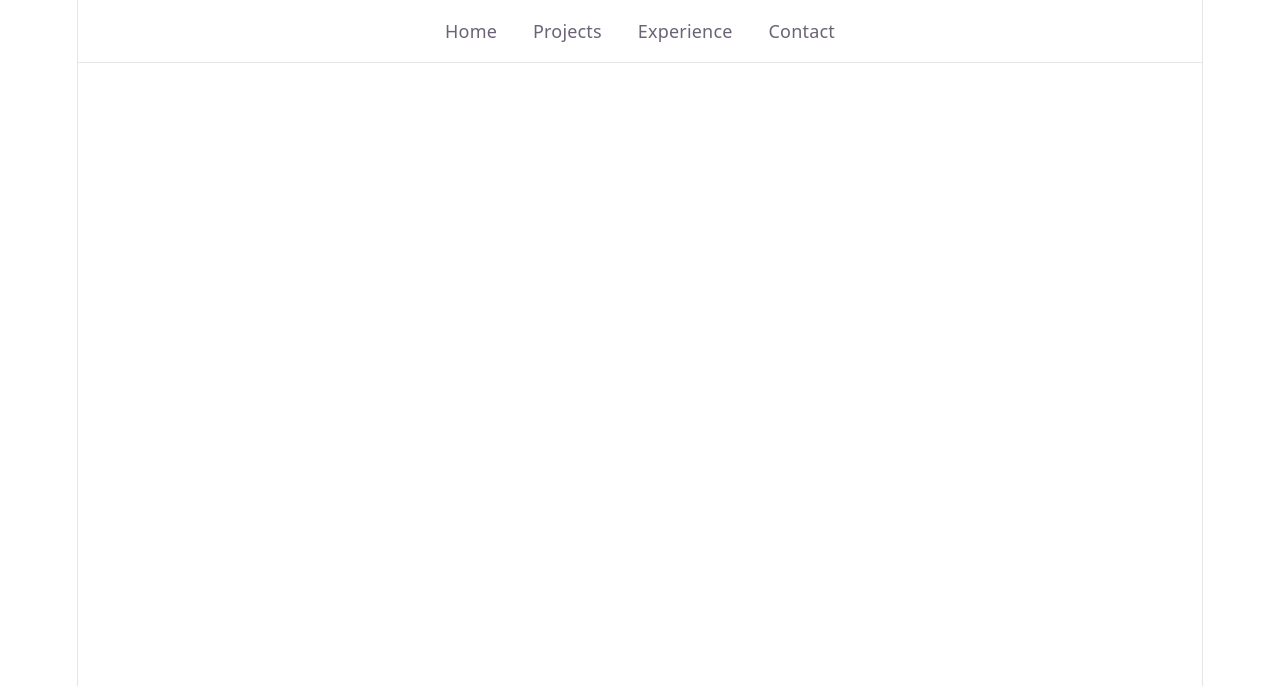
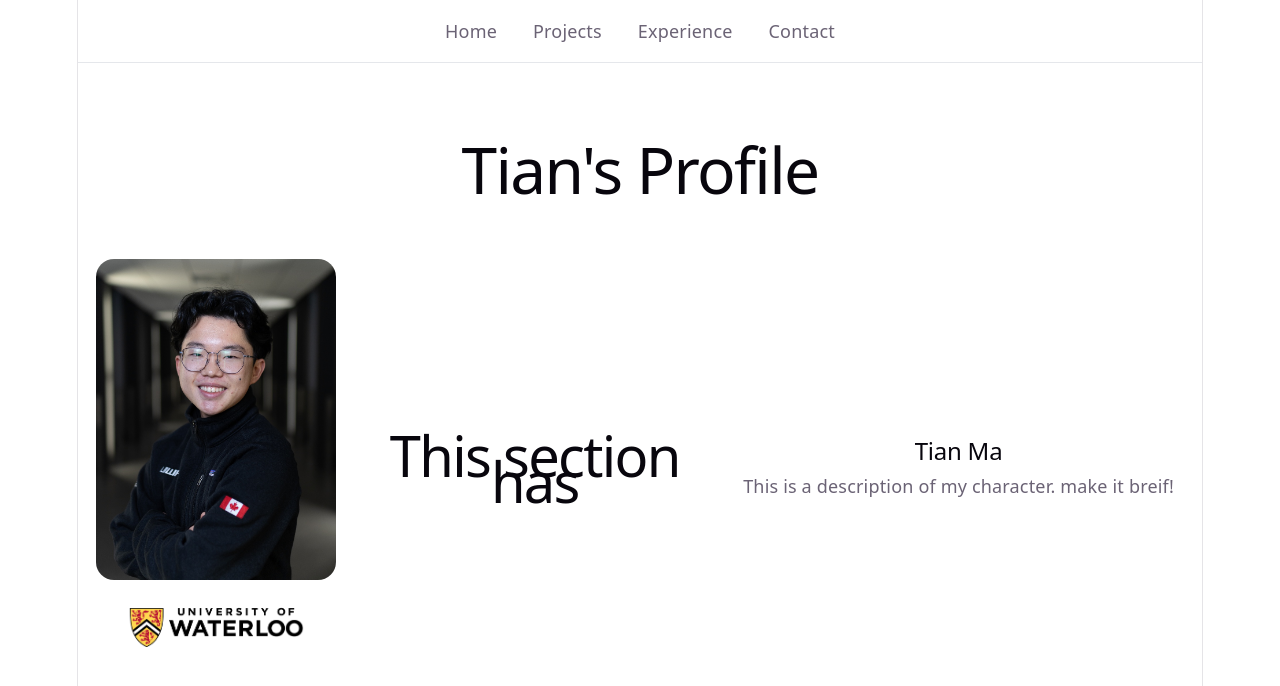
Before and after one commit to TianMa7/PersonalWebsiteV2, a React (Vite) app: page / in a window 1280 px wide. Shown: the top 686 px of the page. Built offline with nearby package versions, Linux system fonts and the light colour scheme.

Commit message:
added hero and projects file. Prototyped hero section

```diff
--- a/package.json
+++ b/package.json
@@ -10,6 +10,7 @@
     "preview": "vite preview"
   },
   "dependencies": {
+    "chart.js": "^4.5.1",
     "react": "^19.2.8",
     "react-dom": "^19.2.8"
   },
--- a/src/App.tsx
+++ b/src/App.tsx
@@ -2,9 +2,8 @@
 // import reactLogo from './assets/react.svg'
 // import viteLogo from './assets/vite.svg'
 // import heroImg from './assets/hero.png'
-import headshot from './assets/UWFEFaceshot.jpg'
-import waterlooLogo from './assets/waterlooLogo.png'
 import Header from './sections/Header.tsx'
+import Hero from './sections/Hero.tsx'
 import './App.css'
 
 function App() {
@@ -12,6 +11,7 @@ function App() {
   return (
     <div>
       <Header />
+        <Hero />
     </div>
   )
   // const [count, setCount] = useState(0)
--- /dev/null
+++ b/src/sections/Hero.css
@@ -0,0 +1,58 @@
+.hero {
+    width: min(calc(100% - 2rem), 1200px);
+
+    margin-inline: auto;
+
+    padding-block: 4rem;
+
+    scroll-margin-top: 5rem;
+}
+
+/*------------------Banner Title-----------------*/
+.hero__title {
+    margin: 0;
+    margin-bottom: 3rem;
+    text-align: center;
+    font-size: clamp(2rem, 5vw, 4rem);
+    line-height: 1.1;
+}
+
+.hero__content {
+    display: grid;
+    grid-template-columns:
+        minmax(0, 0.8fr)
+        minmax(0, 1.2fr)
+        minmax(0, 1.5fr);
+    align-items: center;
+    gap: 1rem;
+}
+
+.hero__images {
+    display: flex;
+    flex-direction: column;
+    gap: 0;
+    min-width: 0;
+}
+
+.hero__images img {
+    display: block;
+    width: 100%;
+    height: auto;
+}
+
+.hero__headshot {
+    display: block;
+    width: 100%;
+    max-width: 260px;
+    height: auto;
+    margin-inline: auto;
+    aspect-ratio: 3/4;
+    object-fit: cover;
+    border-radius: 1rem;
+}
+
+.hero__waterlooLogo {
+    max-width: 100%;
+    margin-inline: auto;
+    object-fit: contain;
+}
--- /dev/null
+++ b/src/sections/Hero.tsx
@@ -0,0 +1,29 @@
+import headshot from '../assets/UWFEFaceshot.jpg'
+import waterlooLogo from '../assets/waterlooLogo.png'
+import "./Hero.css";
+
+function Hero() {
+    return (
+      <section className="hero" id="home">
+          <h1 className="hero__title">Tian's Profile</h1>
+
+          <div className="hero__content">
+              <div className="hero__images">
+                <img className="hero__headshot" src={headshot} alt="Tian's image"/>
+                  <img className="hero__waterlooLogo" src={waterlooLogo} alt="Waterloo Logo"/>
+              </div>
+
+              <div className="hero__stats">
+                  <h1 className="hero__stats__title">This section has</h1>
+              </div>
+
+              <div className="hero__description">
+                  <h2>Tian Ma</h2>
+                  <p>This is a description of my character. make it breif!</p>
+              </div>
+          </div>
+      </section>
+    );
+}
+
+export default Hero;
```
Also changed, not shown: src/sections/Projects.css (added), src/sections/Projects.tsx (added), src/sections/home.tsx (deleted), src/sections/projects.tsx (deleted), 1 other file (tests, documents, lock files or other folders).
